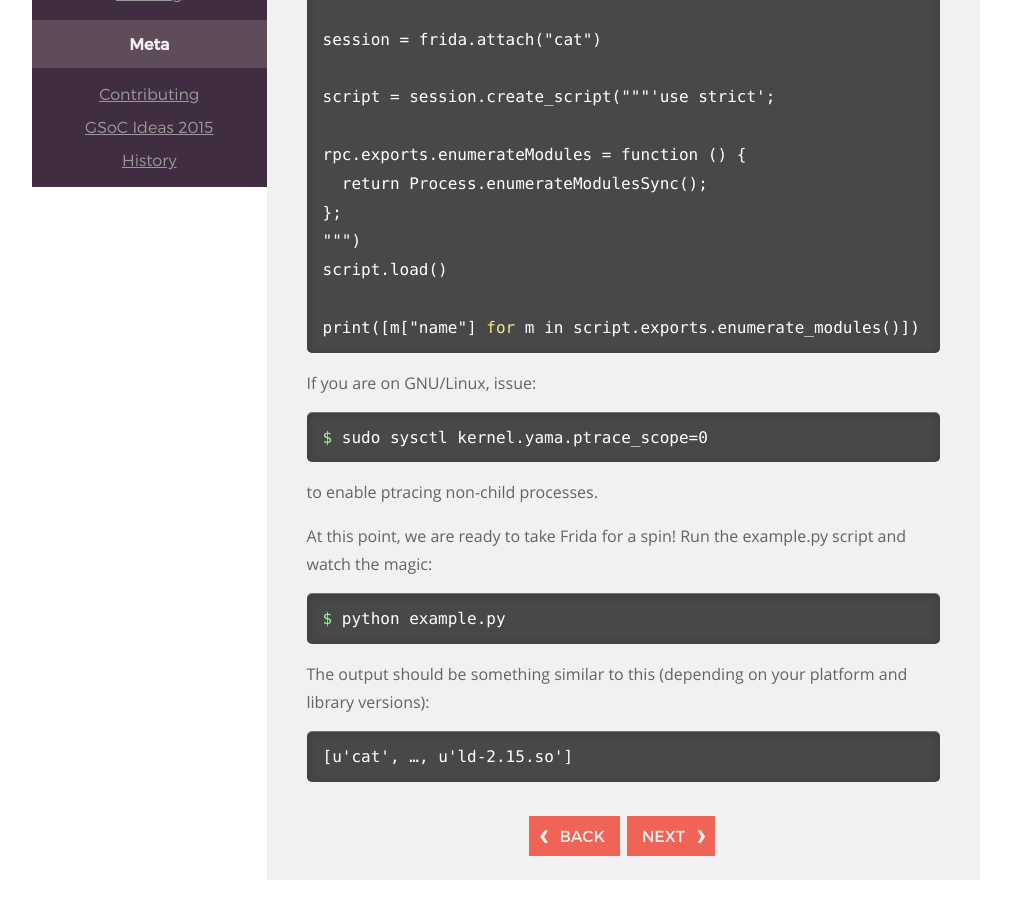
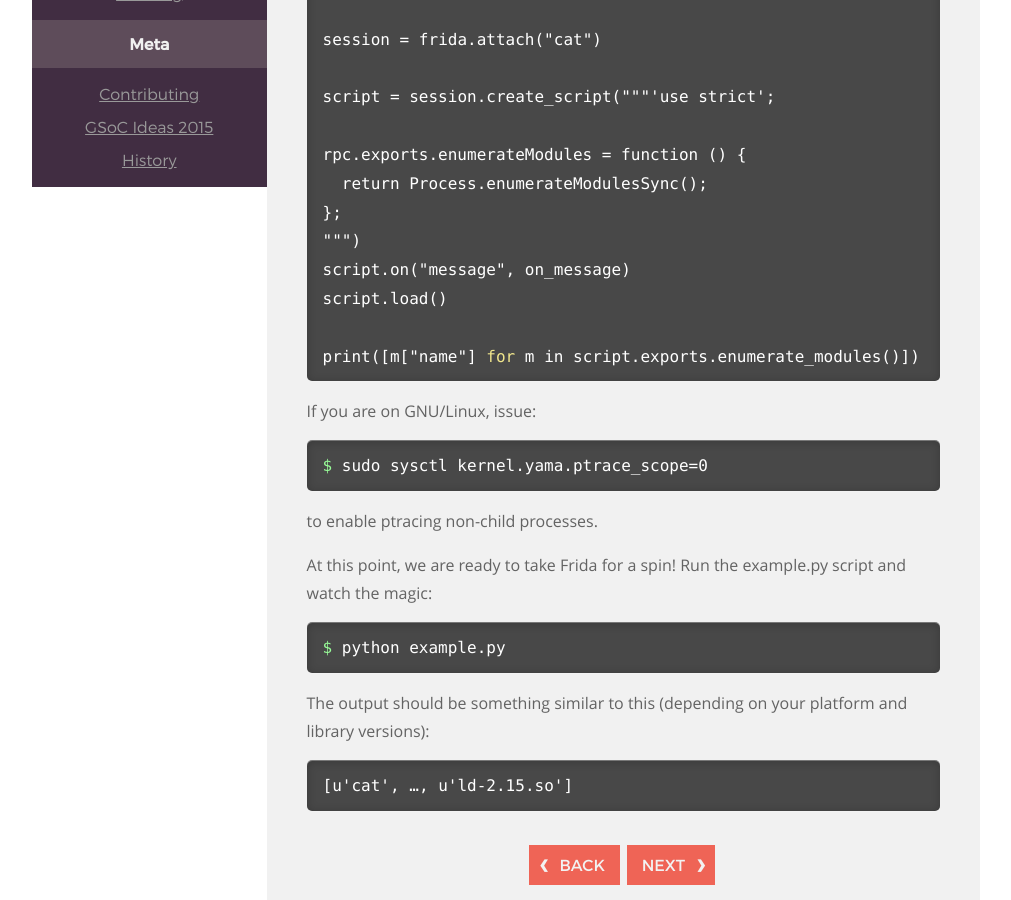
Before and after one commit to frida/frida-website, a Jekyll site: the page built from _docs/installation.md, in a window 1280 px wide and 900 px high, scrolled down 1465 px. Shown: the whole window, without its empty margins (129-1140 px from the left). Built offline with Jekyll 4.4.1, drawn with Linux system fonts in a browser that asks for light colours.

Commit message:
Improve example

```diff
--- a/_docs/installation.md
+++ b/_docs/installation.md
@@ -70,6 +70,7 @@ rpc.exports.enumerateModules = function () {
   return Process.enumerateModulesSync();
 };
 """)
+script.on("message", on_message)
 script.load()
 
 print([m["name"] for m in script.exports.enumerate_modules()])
```
